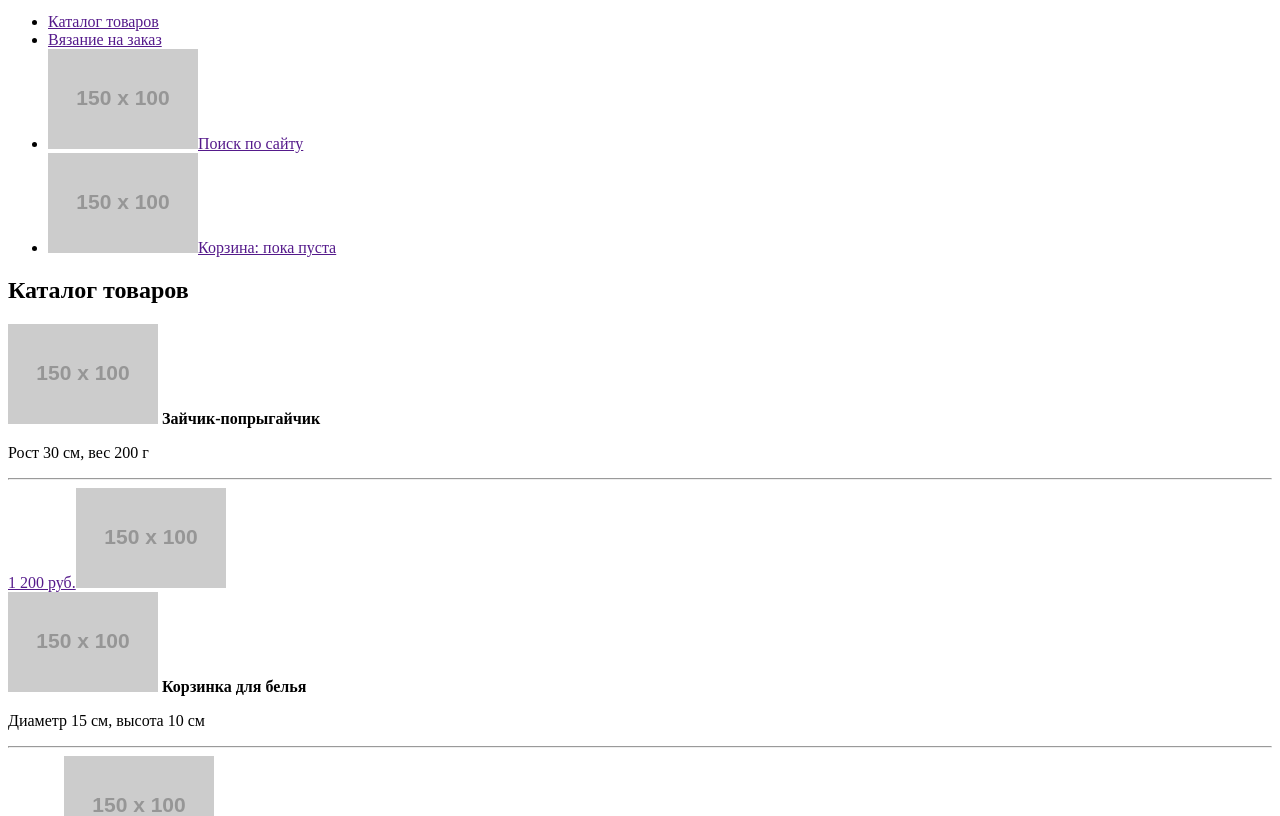
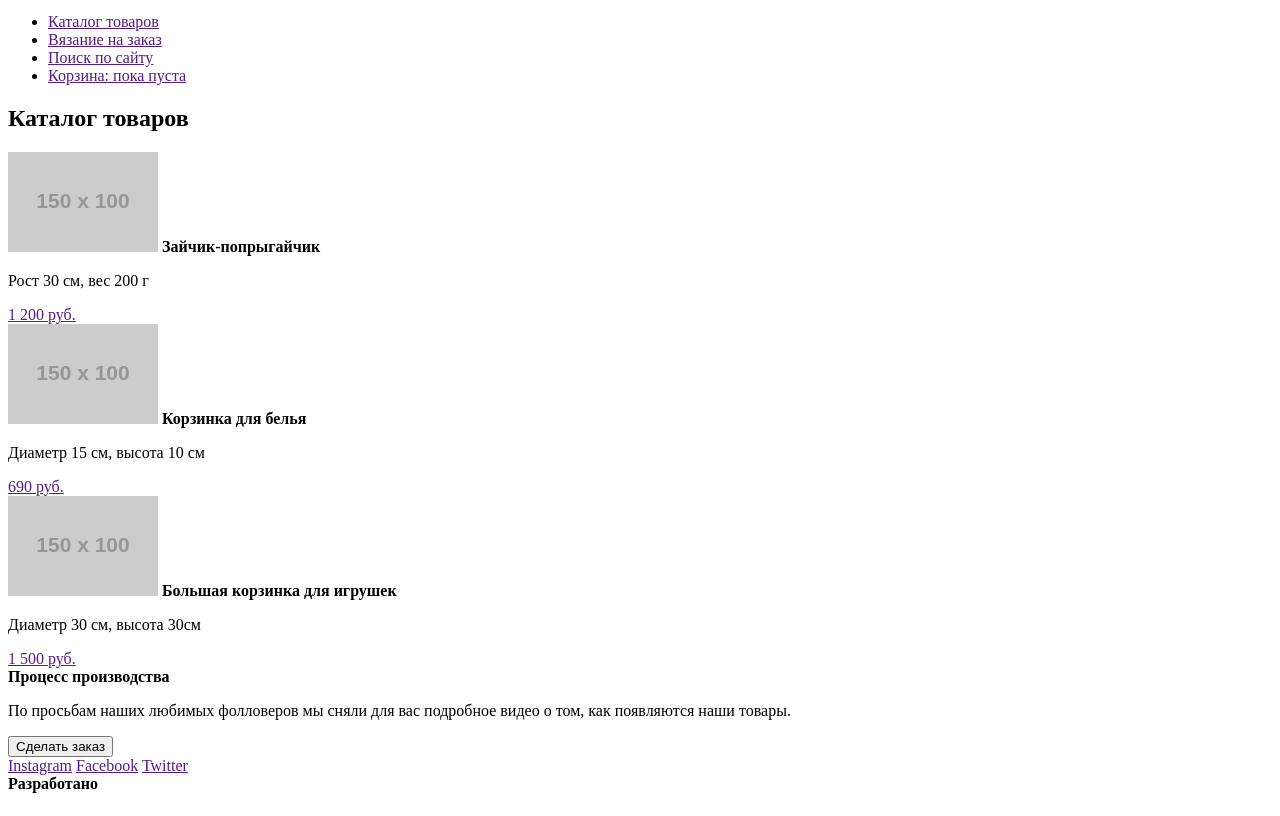
Before and after one commit to lFEIKl/183926-mishka, a website: page catalog.html in a window 1280 px wide. Shown: the part 136-952 px from the top of the page. Drawn offline with Linux system fonts and the light colour scheme; placeholder pictures from the web are drawn by us.

Commit message:
Исправил все замечания

```diff
--- a/catalog.html
+++ b/catalog.html
@@ -14,64 +14,59 @@
 		</div>
 		<nav class="main-nav  main-nav--closed  main-nav--nojs">
 			<button class="main-nav__toogle" type="button">Открыть меню</button>
+			<div class="main-nav__wrapper">
+				<ul class="main-nav__list">
+					<li class="main-nav__item"><a href="">Каталог товаров</a></li>
+					<li class="main-nav__item"><a href="">Вязание на заказ</a></li>
+					<li class="main-nav__item">
+						<a href="">Поиск по сайту</a></li>
+					<li class="main-nav__item">
+						<a href="">Корзина: пока пуста</a></li>
+				</ul>
+			</div>
 		</nav>
-		<div class="main-nav__wrapper">
-			<ul class="main-nav__items">
-				<li class="main-nav__catalog"><a href="">Каталог товаров</a></li>
-				<li class="main-nav__custom"><a href="">Вязание на заказ</a></li>
-				<li class="main-nav__search">
-					<a href=""><img src="http://placehold.it/150x100" alt="Поиск">Поиск по сайту</a></li>
-				<li class="main-nav__cart">
-					<a href=""><img src="http://placehold.it/150x100" alt="Корзина">Корзина: пока пуста</a></li>
-			</ul>
-		</div>
 	</header>
 
-	<section class="page-title  page-title--background">
+	<div class="page-title  page-title--background">
 		<h2>Каталог товаров</h2>
-	</section>
+	</div>
 
 	<section class="catalog">
 		<div class="catalog__item">
 			<img src="http://placehold.it/150x100">
 			<b>Зайчик-попрыгайчик</b>
 			<p>Рост 30 см, вес 200 г</p>
-			<hr>
-			<a href="">1 200 руб.<img src="http://placehold.it/150x100" alt="В корзину"></a>
+			<a href="">1 200 руб.</a>
 		</div>
 		<div class="catalog__item">
 			<img src="http://placehold.it/150x100">
 			<b>Корзинка для белья</b>
 			<p>Диаметр 15 см, высота 10 см</p>
-			<hr>
-			<a href="">690 руб.<img src="http://placehold.it/150x100" alt="В корзину"></a>
+			<a href="">690 руб.</a>
 		</div>
 		<div class="catalog__item">
 			<img src="http://placehold.it/150x100">
 			<b>Большая корзинка для игрушек</b>
 			<p>Диаметр 30 см, высота 30см</p>
-			<hr>
-			<a href="">1 500 руб.<img src="http://placehold.it/150x100" alt="В корзину"></a>
+			<a href="">1 500 руб.</a>
 		</div>
 	</section>
 
 	<section class="video">
 		<b>Процесс производства</b>
-		<video src="" preload="metadata"></video>
 		<p>По просьбам наших любимых фолловеров мы сняли для вас подробное видео о том, как появляются наши товары.</p>
-		<button class="button">Сделать заказ</button>
+		<button class="button" type="button">Сделать заказ</button>
 	</section>
 
-	<footer class="page-footer  page-footer__background">
-		<div class="page-footer__social_networks">
-			<a href=""><img src="http://placehold.it/150x100" alt="Instagram"></a>
-			<a href=""><img src="http://placehold.it/150x100" alt="Facebook"></a>
-			<a href=""><img src="http://placehold.it/150x100" alt="Twitter"></a>
+	<footer class="page-footer  page-footer--background">
+		<div class="social_networks">
+			<a href="">Instagram</a>
+			<a href="">Facebook</a>
+			<a href="">Twitter</a>
 		</div>
-		<hr>
-		<div class="page-footer">
+		<div class="page-footer__developer">
 			<b>Разработано</b>
-			<a href="http://htmlacademy.ru"><img src="http://placehold.it/150x100" alt="HTMLAcademy"></a>
+			<a href="http://htmlacademy.ru"></a>
 		</div>
 	</footer>
 </body>
```
Also changed, not shown: form.html (+18 -20 lines), index.html (+19 -30 lines).
